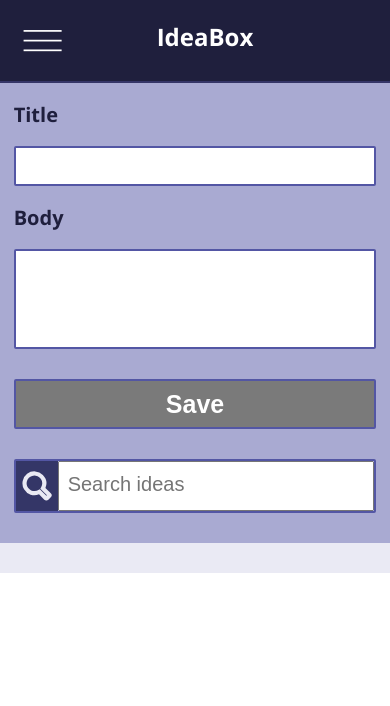
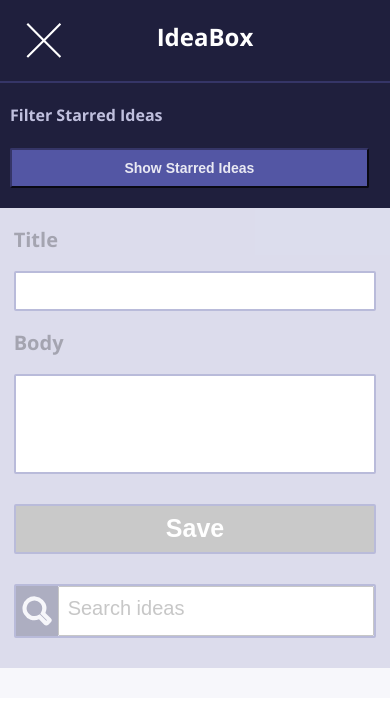
Before and after one commit to NickDongoske/Idea-Box, a plain HTML site: page index.html in a window 390 px wide. Both pictures are taken after a click on the button 43 px from the left and 40 px from the top of the page. Drawn offline with nearby package versions, Linux system fonts and the light colour scheme.

Commit message:
add mobile dropdown func

```diff
--- a/main.js
+++ b/main.js
@@ -3,8 +3,11 @@ var titleInput = document.querySelector('#input-title');
 var bodyInput = document.querySelector('#input-body');
 var saveBtn = document.querySelector('.save-btn');
 var cardContainer = document.querySelector('.card-container');
+var inputContainer = document.querySelector('.input-container');
 var form = document.querySelector('form');
 var cardsArray = JSON.parse(localStorage.getItem("cardsArray")) || [];
+var hamburger = document.querySelector('.hamburger');
+var starDiv = document.querySelector('.star-div');
 
 // EventListeners
 window.addEventListener('load', saveDisableToggle);
@@ -12,6 +15,7 @@ saveBtn.addEventListener('click', addIdea);
 bodyInput.addEventListener('keyup', saveDisableToggle);
 titleInput.addEventListener('keyup', saveDisableToggle);
 cardContainer.addEventListener('click', cardEventHandler);
+hamburger.addEventListener('click', openNav);
 
 reinstantiateArray();
 
@@ -22,8 +26,7 @@ function saveDisableToggle() {
     saveBtn.disabled = false;
     saveBtn.style.backgroundColor = '#1f1f3d';
     saveBtn.style.cursor = 'pointer';
-  }
-  else {
+  } else {
     saveBtn.disabled = true;
     saveBtn.style.backgroundColor = '#7a7a7a';
     saveBtn.style.cursor = 'not-allowed';
@@ -50,7 +53,7 @@ function appendCard(idea) {
 }
 
 function addIdea() {
-  var idea = new Idea( {
+  var idea = new Idea({
     id: Date.now(),
     title: titleInput.value,
     body: bodyInput.value,
@@ -70,7 +73,7 @@ function reinstantiateArray() {
       star: cardsArray[i].star,
     });
     appendCard(idea);
-    if(cardsArray[i].star === true) {
+    if (cardsArray[i].star === true) {
       document.querySelector(`[data-name="${cardsArray[i].id}"]`).firstElementChild.firstElementChild.classList.add("star-icon-active");
     }
   }
@@ -96,7 +99,7 @@ function deleteCard() {
 }
 
 // Function to toggle starred
-function toggleFav () {
+function toggleFav() {
   var specificCardTruthy = event.target.closest(".star-icon").classList.toggle("star-icon-active");
   index = findIndex(event);
   cardsArray[index].star = specificCardTruthy;
@@ -115,3 +118,10 @@ function findIndex(event) {
     }
   }
 }
+
+function openNav() {
+  hamburger.classList.toggle('toggleX');
+  starDiv.classList.toggle('display-initial');
+  inputContainer.classList.toggle('opacity');
+  cardContainer.classList.toggle('opacity');
+}
--- a/styles.css
+++ b/styles.css
@@ -1,5 +1,4 @@
 /* Full page CSS elements */
-
 *,
 *:after,
 *:before {
@@ -12,11 +11,9 @@ body {
   grid-template-columns: 23% 77%;
   margin: 0;
   padding: 0;
-
 }
 
 /* Left section CSS elements */
-
 .left-section {
   background-color: #1f1f3d;
 }
@@ -32,7 +29,6 @@ body {
 .title {
   font-weight: bold;
   margin-left: 10px;
-
 }
 
 .filter-text {
@@ -55,12 +51,9 @@ body {
   height: 40px;
   margin-left: 10px;
   width: 92%;
-
-
 }
 
 /* Main section CSS elements */
-
 form {
   display: flex;
   flex-direction: column;
@@ -135,11 +128,9 @@ input::placeholder {
 .title-body {
   align-self: flex-start;
   color: #1f1f3d;
-
 }
 
 /* Idea card CSS elements */
-
 .card-container {
   background-color: #eaeaf4;
   display: grid;
@@ -203,7 +194,6 @@ input::placeholder {
 }
 
 /* media queries */
-
 @media screen and (max-width: 973px) {
   .starred-btn {
     font-size: 14px;
@@ -211,7 +201,6 @@ input::placeholder {
 }
 
 @media screen and (max-width: 800px) {
-
   body {
     display: flex;
     flex-flow: column nowrap;
@@ -220,6 +209,10 @@ input::placeholder {
 
   form {
     width: 80%;
+  }
+
+  .starred-btn {
+    margin-bottom: 20px;
   }
 
   .search-btn {
@@ -237,6 +230,7 @@ input::placeholder {
 
   .star-div {
     display: none;
+    border-bottom: 0;
   }
 
   .title-div {
@@ -265,10 +259,20 @@ input::placeholder {
     margin: 20px;
   }
 
+  .opacity {
+    opacity: 0.4;
+  }
+
+  .toggleX {
+    background-image: url(./assets/menu-close.svg);
+  }
+
+  .display-initial {
+    display: initial;
+  }
 }
 
 @media screen and (max-width: 500px) {
-
   form {
     width: 93%;
   }
```
Also changed, not shown: index.html (+4 -1 lines). Lines whose indentation alone changed are shown as unchanged.
